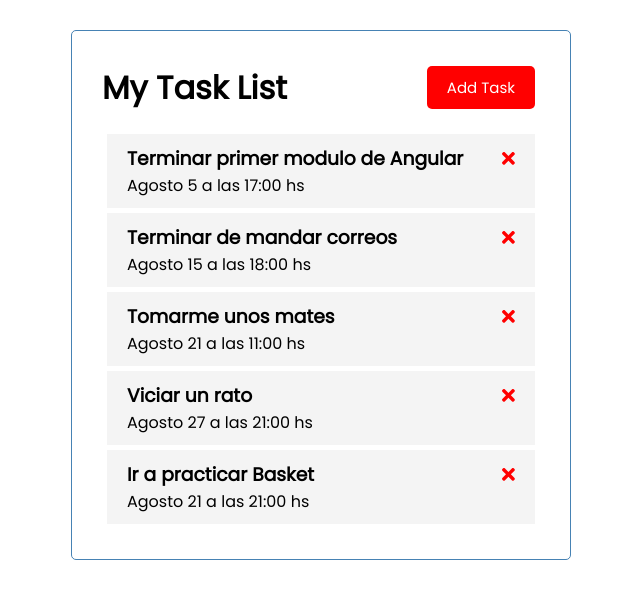
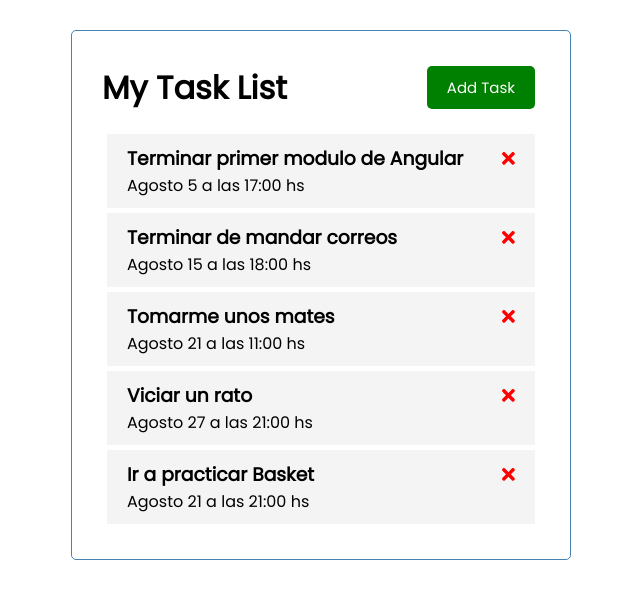
Before and after one commit to groialeonardo/task-list, an Angular app: page / in a window 1280 px wide. Shown: the top 598 px of the page, without its empty margins (319-959 px from the left). Built offline with nearby package versions, Linux system fonts and the light colour scheme.

Commit message:
Prueba Comit 2

```diff
--- a/src/app/components/header/header.component.html
+++ b/src/app/components/header/header.component.html
@@ -1,7 +1,7 @@
 <header>
   <h1>{{title}}</h1>
   <app-button
-    color="red"
+    color="green"
     text="Add Task"
     (onBbtnClick)="toggleAddTask()"
   >
```
